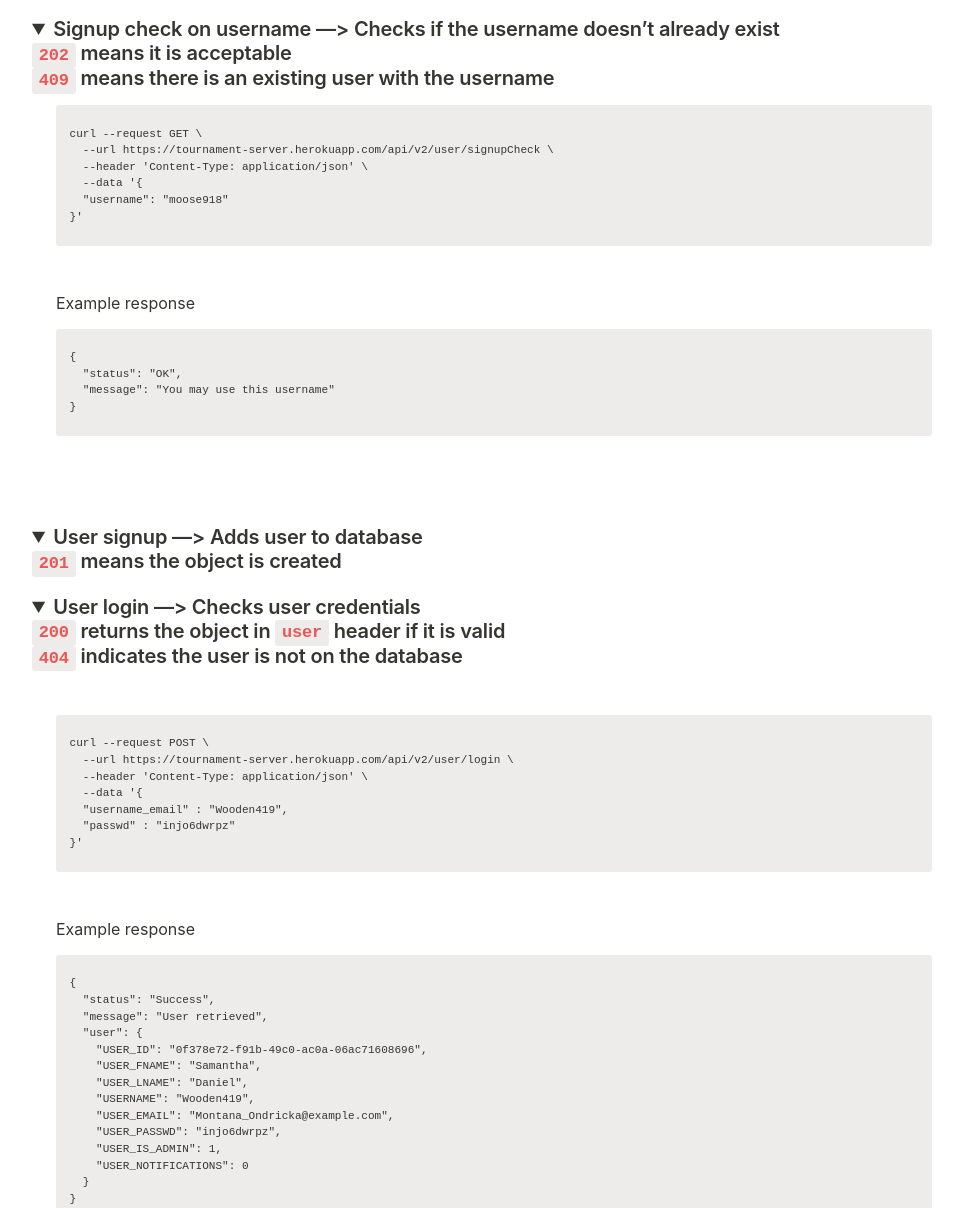
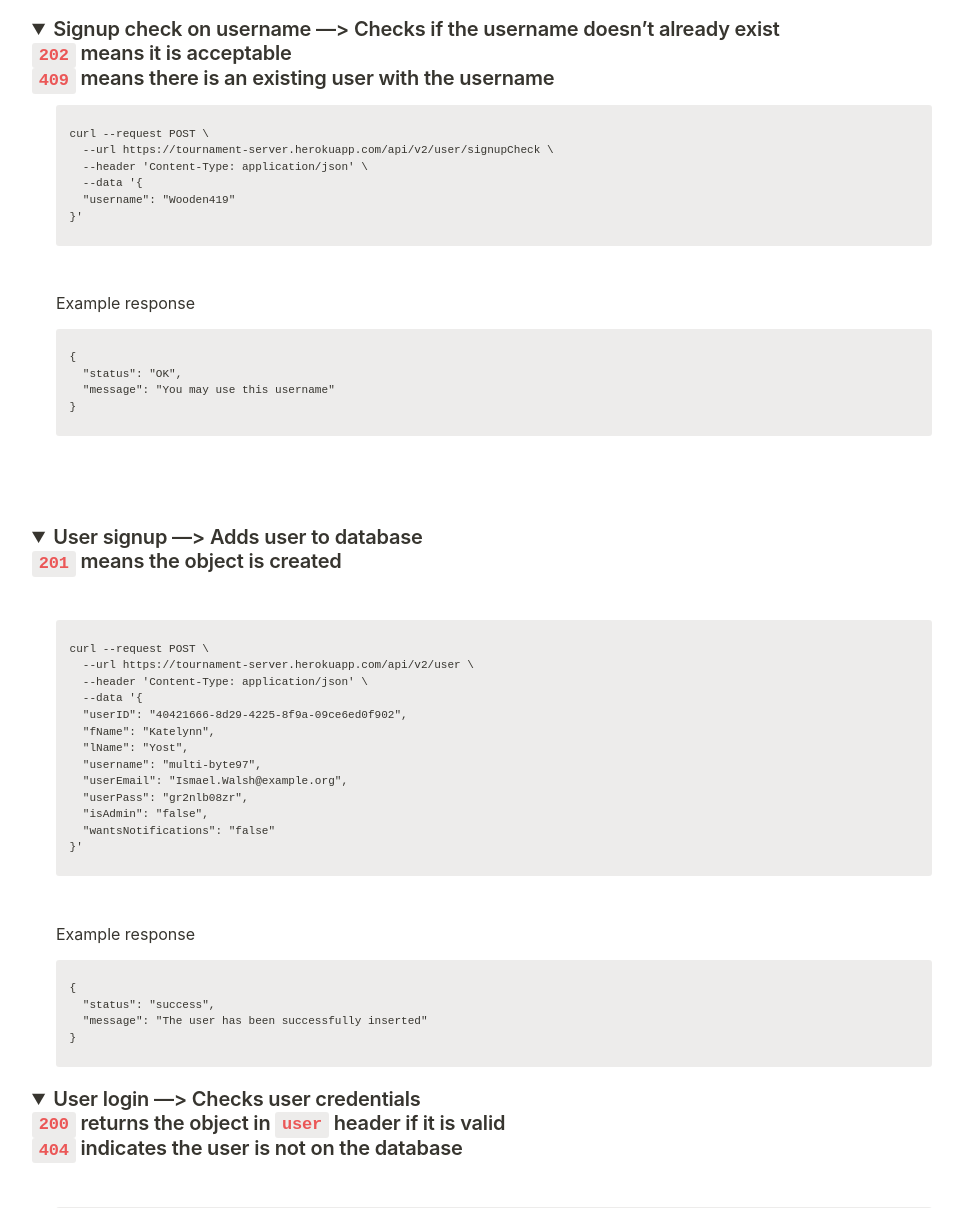
Before and after one commit to MacroHard-Solutions/tournament-server, a website: page db-api/documentation/API docs 73b4693c6eb2443ba51dbaec4ec4d4b8.html in a window 1280 px wide. Shown: the part 646-1854 px from the top of the page, without its empty margins (158-1121 px from the left). Drawn offline with Linux system fonts and the light colour scheme.

Commit message:
changed username check to POST

```diff
--- a/db-api/documentation/API docs 73b4693c6eb2443ba51dbaec4ec4d4b8.html
+++ b/db-api/documentation/API docs 73b4693c6eb2443ba51dbaec4ec4d4b8.html
@@ -671,11 +671,11 @@ blockquote {
 Please send any  data requested as a json object, using the same attributes as the one provided</li></ul><hr id="e2021686-fe8a-420e-b34c-0f64bd34e4d9"/><h2 id="74d3331e-3fb9-4160-a9df-b49a28529860" class="">User table functions</h2><p id="32d08ad4-0ec4-4e49-b59e-18421eeb8be2" class="">
 </p><p id="4c549b58-e042-4971-b3bd-f43ba36e0162" class="">Root link </p><figure id="ee9cbf53-2e5d-4d27-bff6-3322d09272e6"><a href="https://tournament-server.herokuapp.com/api/v2/user/" class="bookmark source"><div class="bookmark-info"><div class="bookmark-text"><div class="bookmark-title"></div></div><div class="bookmark-href">https://tournament-server.herokuapp.com/api/v2/user/</div></div></a></figure><h3 id="3a199b3e-b652-4b9c-8b76-9fc18588386a" class=""><details open=""><summary>Signup check on username —&gt; Checks if the username doesn’t already exist
 <code>202</code> means it is acceptable
-<code>409</code> means there is an existing user with the username</summary></details></h3><div class="indented"><pre id="74060978-b674-4c64-85dc-22004604478a" class="code"><code>curl --request GET \
+<code>409</code> means there is an existing user with the username</summary></details></h3><div class="indented"><pre id="74060978-b674-4c64-85dc-22004604478a" class="code"><code>curl --request POST \
   --url https://tournament-server.herokuapp.com/api/v2/user/signupCheck \
   --header &#x27;Content-Type: application/json&#x27; \
   --data &#x27;{
-  &quot;username&quot;: &quot;moose918&quot;
+  &quot;username&quot;: &quot;Wooden419&quot;
 }&#x27;
 </code></pre><p id="08161a01-7274-47b1-a0a5-e738fc6cd38b" class="">
 </p><p id="945751e6-982e-4089-be9d-4e00cd468641" class="">Example response</p><pre id="bebe272b-effe-4a26-961a-bedcf1b42678" class="code"><code>{
@@ -684,7 +684,24 @@ Please send any  data requested as a json object, using the same attributes as t
 }</code></pre><p id="c6d59bc8-fc58-4667-9bb5-92b884029bc8" class="">
 </p><p id="557f9d43-4b6d-4f6e-8496-5aafd19f8e19" class="">
 </p></div><h3 id="5d0a4603-d5b9-4aca-9262-6e59ad19da24" class=""><details open=""><summary>User signup —&gt; Adds user to database
-<code>201</code> means the object is created</summary></details></h3><h3 id="d711682e-e8a8-462c-9303-27a96310ce23" class=""><details open=""><summary>User login —&gt; Checks user credentials
+<code>201</code> means the object is created</summary></details></h3><div class="indented"><p id="d2e58156-ba64-48a4-9b1e-200ae2590034" class="">
+</p><pre id="dd98cbbf-a17a-4aa8-b536-6142bb92ad7e" class="code"><code>curl --request POST \
+  --url https://tournament-server.herokuapp.com/api/v2/user \
+  --header &#x27;Content-Type: application/json&#x27; \
+  --data &#x27;{
+  &quot;userID&quot;: &quot;40421666-8d29-4225-8f9a-09ce6ed0f902&quot;,
+  &quot;fName&quot;: &quot;Katelynn&quot;,
+  &quot;lName&quot;: &quot;Yost&quot;,
+  &quot;username&quot;: &quot;multi-byte97&quot;,
+  &quot;userEmail&quot;: &quot;Ismael.Walsh@example.org&quot;,
+  &quot;userPass&quot;: &quot;gr2nlb08zr&quot;,
+  &quot;isAdmin&quot;: &quot;false&quot;,
+  &quot;wantsNotifications&quot;: &quot;false&quot;
+}&#x27;</code></pre><p id="4f712c35-e642-457c-b2fb-c2cd52062582" class="">
+</p><p id="b5960235-0607-4a22-9ed4-e9cccfc6e2ef" class="">Example response</p><pre id="6eb2939e-9b2b-458d-8512-2606207f45a5" class="code"><code>{
+  &quot;status&quot;: &quot;success&quot;,
+  &quot;message&quot;: &quot;The user has been successfully inserted&quot;
+}</code></pre></div><h3 id="d711682e-e8a8-462c-9303-27a96310ce23" class=""><details open=""><summary>User login —&gt; Checks user credentials
 <code>200</code> returns the object in <code>user</code> header if it is valid
 <code>404</code> indicates the user is not on the database</summary></details></h3><div class="indented"><p id="14d3ca03-1889-4f14-abd2-8458b47547d5" class="">
 </p><pre id="c34d5c2f-becb-46c4-9ead-c674d9c94848" class="code"><code>curl --request POST \
--- a/db-api/routes/userRouter.js
+++ b/db-api/routes/userRouter.js
@@ -6,7 +6,7 @@ const router = express.Router();
 
 // router.param('username', userController.checkUsername);
 
-router.route('/signupCheck').get(userController.checkUsername);
+router.route('/signupCheck').post(userController.checkUsername);
 router.route('/').get(userController.getAllUsers);
 router.route('/').post(userController.insertUser);
 router.route('/login').post(userController.getUser);
```
Also changed, not shown: db-api/controllers/userController.min.js (deleted, +0 -1 lines).
